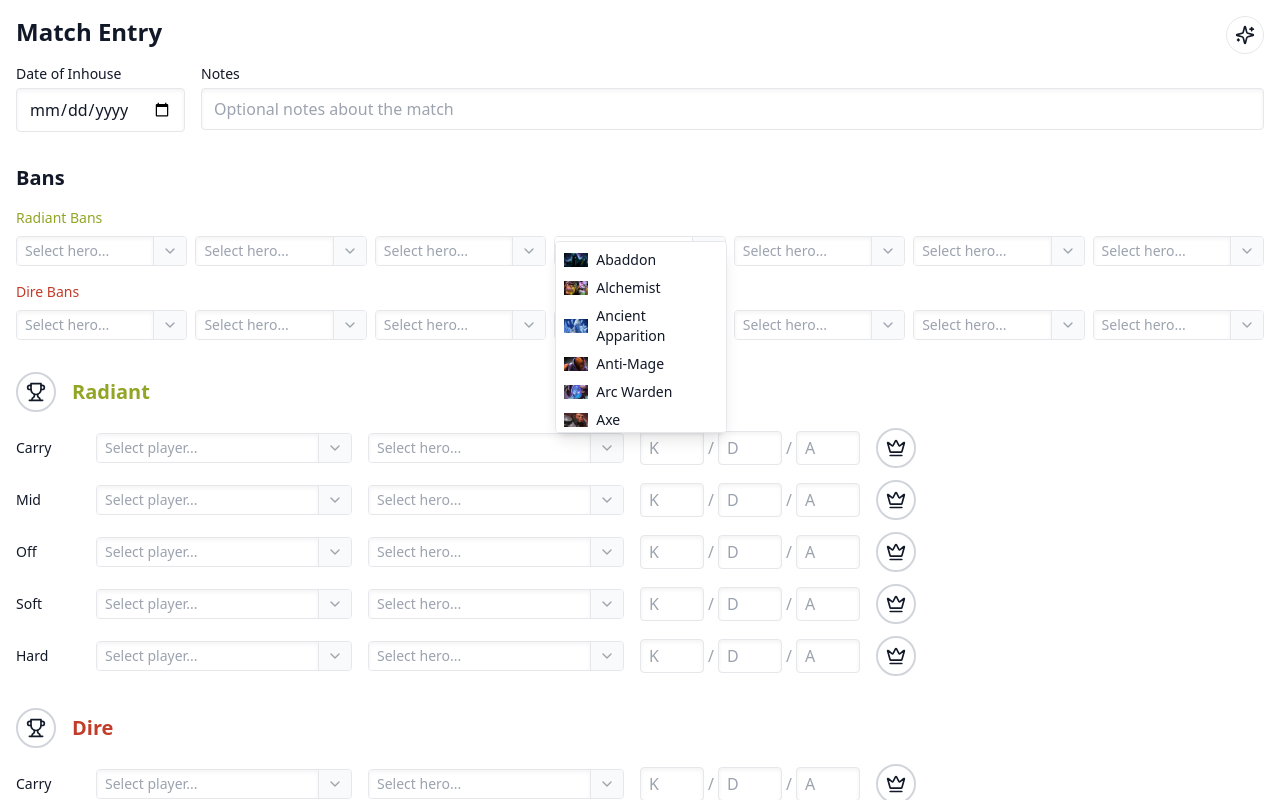
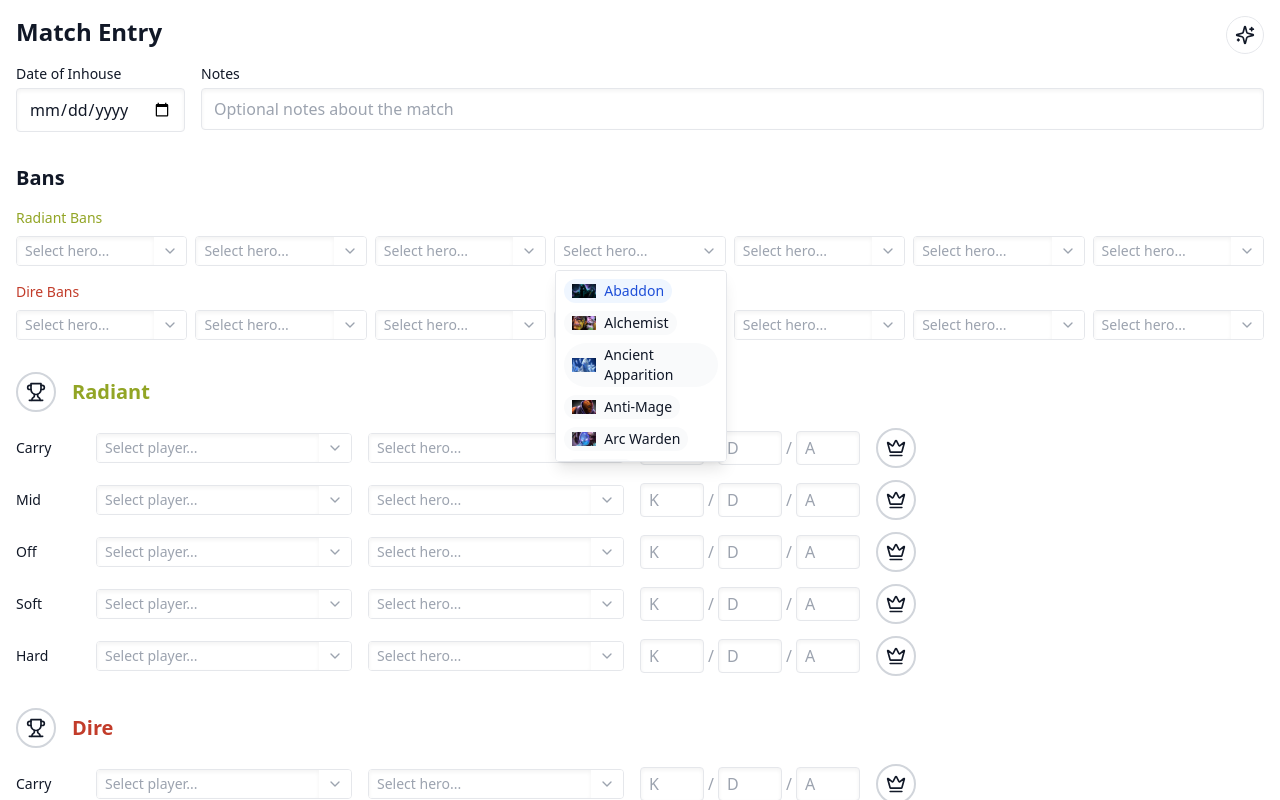
Before and after one commit to milkywayw/dota2-inhouse-stats-form, a React (Vite) app: page / in a window 1280 px wide. Both pictures are taken after a click on the button 708 px from the left and 251 px from the top of the page. Shown: the top 800 px of the page. Built offline with nearby package versions, Linux system fonts and the light colour scheme.

Commit message:
Clean up UX for adding new players on the fly

```diff
--- a/src/components/ui/selectors/ComboboxSelector/index.jsx
+++ b/src/components/ui/selectors/ComboboxSelector/index.jsx
@@ -1,9 +1,10 @@
 import { useState, useEffect } from 'react';
 import { Combobox } from '@headlessui/react';
-import { ChevronDown, Plus } from 'lucide-react';
+import { ChevronDown, Plus, X } from 'lucide-react';
 import { useComboboxSearch } from '../../../../hooks/useComboboxSearch';
 
 const ComboboxSelector = ({
+  id,
   selectedItem,
   onChange,
   availableItems,
@@ -15,30 +16,53 @@ const ComboboxSelector = ({
   allowAddNew = false,
 }) => {
   const { query, setQuery, filteredItems } = useComboboxSearch(availableItems);
-  const [isAddingNew, setIsAddingNew] = useState(false);
-  const [newItemValue, setNewItemValue] = useState('');
+  const [newlyAddedItems, setNewlyAddedItems] = useState(new Set());
+  const inputId = id || Math.random().toString(36).substr(2, 9);
 
-  // Reset states when selectedItem changes
+  // Check for exact match (case insensitive)
+  const hasExactMatch =
+    query !== '' && availableItems.some((item) => item.toLowerCase() === query.toLowerCase());
+
+  // Reset states when selectedItem changes to null
   useEffect(() => {
     if (selectedItem === null) {
       setQuery('');
-      setIsAddingNew(false);
-      setNewItemValue('');
     }
   }, [selectedItem, setQuery]);
 
-  const handleAddNewClick = () => {
-    setIsAddingNew(true);
-    setNewItemValue(query);
+  const handleAddNew = (value) => {
+    const newValue = value || query.trim();
+    if (newValue) {
+      setNewlyAddedItems((prev) => new Set(prev).add(newValue));
+      setQuery('');
+      onChange(newValue);
+    }
   };
 
-  const handleNewItemSubmit = (e) => {
-    e.preventDefault();
-    if (newItemValue.trim()) {
-      onChange(newItemValue.trim());
-      setIsAddingNew(false);
-      setNewItemValue('');
+  const handleClear = (e) => {
+    e.stopPropagation();
+    onChange(null);
+    setQuery('');
+    // Focus the input after a short delay to ensure it exists
+    setTimeout(() => {
+      const input = document.querySelector(`#${inputId}`);
+      if (input) {
+        input.focus();
       }
+    }, 0);
+  };
+
+  const isNewlyAdded = (item) => newlyAddedItems.has(item);
+
+  // Create special "Add new" option value
+  const getAddNewOption = () => {
+    const value = query.trim();
+    return {
+      id: '__add_new__',
+      value: value || 'new_player',
+      label: value ? `Add "${value}"` : 'Add new player...',
+      isNew: true,
+    };
   };
 
   return (
@@ -48,68 +72,88 @@ const ComboboxSelector = ({
           error ? 'border-theme-error' : 'border-theme-border'
         }`}
       >
-        {isAddingNew ? (
-          <form onSubmit={handleNewItemSubmit} className="flex flex-1">
-            <input
-              autoFocus
-              type="text"
-              value={newItemValue}
-              onChange={(e) => setNewItemValue(e.target.value)}
-              onBlur={() => {
-                if (!newItemValue.trim()) {
-                  setIsAddingNew(false);
+        <Combobox
+          value={selectedItem}
+          onChange={(value) => {
+            if (typeof value === 'object' && value?.isNew) {
+              handleAddNew(value.value);
+            } else {
+              onChange(value);
             }
           }}
-              className="w-full px-2 py-1 text-sm border-none focus:ring-0 combobox-input text-theme-text"
-              placeholder="Enter new name..."
-            />
-            <button
-              type="submit"
-              className="px-2 bg-theme-surface-secondary border-l border-theme-border hover:bg-theme-primary hover:text-theme-primary-text"
+          disabled={disabled}
+          nullable
         >
-              <Plus className="h-4 w-4" />
+          <div className="flex items-center flex-1 bg-theme-surface">
+            {selectedItem ? (
+              <div className="flex-1 px-2 py-1">
+                <div className="inline-flex items-center px-2 py-0.5 rounded-full bg-theme-surface-secondary text-theme-text gap-2 whitespace-nowrap text-sm">
+                  {renderSelectedItem(selectedItem)}
+                  <span className={isNewlyAdded(selectedItem) ? 'italic' : ''}>{selectedItem}</span>
+                  <button onClick={handleClear} className="hover:text-theme-error ml-1">
+                    <X className="h-3 w-3" />
                   </button>
-          </form>
+                </div>
+              </div>
             ) : (
-          <Combobox value={selectedItem} onChange={onChange} disabled={disabled}>
-            <div className="flex items-center flex-1 bg-theme-surface">
-              {selectedItem && renderSelectedItem(selectedItem)}
+              <div className="flex flex-1 items-center">
                 <Combobox.Input
+                  id={inputId}
                   className="w-full px-2 py-1 text-sm border-none focus:ring-0 combobox-input text-theme-text placeholder-theme-text-muted"
                   onChange={(event) => setQuery(event.target.value)}
-                displayValue={(item) => item || ''}
+                  displayValue={(item) => (typeof item === 'string' ? item : '')}
                   placeholder={placeholder}
                 />
-            </div>
-            <Combobox.Button className="px-2 bg-theme-surface-secondary border-l border-theme-border">
+                <Combobox.Button className="h-full px-2">
                   <ChevronDown className="h-4 w-4 text-theme-text-muted" />
                 </Combobox.Button>
-            <Combobox.Options className="absolute z-10 w-full mt-1 max-h-48 overflow-auto rounded bg-theme-surface py-1 text-sm shadow-lg border border-theme-border">
+              </div>
+            )}
+          </div>
+          <Combobox.Options className="absolute z-10 w-full mt-1 max-h-48 overflow-auto rounded bg-theme-surface py-1 text-sm shadow-lg border border-theme-border top-full">
             {filteredItems.map((item) => (
               <Combobox.Option
                 key={item}
                 value={item}
-                  className={({ active }) =>
-                    `px-2 py-1 cursor-pointer dropdown-option ${
+                className={`px-2 py-1 cursor-pointer dropdown-option`}
+              >
+                {({ active }) => (
+                  <div
+                    className={`${
                       active ? 'bg-theme-highlight text-theme-highlight-text' : 'text-theme-text'
-                    }`
-                  }
+                    } px-2 py-0.5 rounded-full bg-theme-surface-secondary inline-flex items-center gap-2 max-w-full`}
                   >
-                  {({ active }) => renderOption(item, active)}
+                    {renderOption(item, active)}
+                  </div>
+                )}
               </Combobox.Option>
             ))}
-              {allowAddNew && (
-                <button
-                  onClick={handleAddNewClick}
-                  className="w-full px-2 py-1 text-left border-t border-theme-border text-theme-text-muted hover:bg-theme-highlight hover:text-theme-highlight-text flex items-center gap-2"
+            {filteredItems.length === 0 && query !== '' && !allowAddNew && (
+              <div className="px-2 py-1 text-theme-text-muted">Nothing found.</div>
+            )}
+            {allowAddNew && !hasExactMatch && (
+              <Combobox.Option
+                value={getAddNewOption()}
+                className={`w-full border-t border-theme-border cursor-pointer`}
+              >
+                {({ active }) => (
+                  <div
+                    className={`px-2 py-1 flex items-center gap-2 ${
+                      active
+                        ? 'bg-theme-highlight text-theme-highlight-text'
+                        : 'text-theme-text-muted'
+                    }`}
                   >
                     <Plus className="h-4 w-4" />
-                  <span className="italic">Add new player...</span>
-                </button>
+                    <span className={query.trim() === '' ? 'italic' : ''}>
+                      {query.trim() ? `Add "${query.trim()}"` : 'Add new player...'}
+                    </span>
+                  </div>
+                )}
+              </Combobox.Option>
             )}
           </Combobox.Options>
         </Combobox>
-        )}
       </div>
     </div>
   );
--- a/src/components/ui/selectors/HeroSelector/index.jsx
+++ b/src/components/ui/selectors/HeroSelector/index.jsx
@@ -3,14 +3,15 @@ import { getHeroImagePath } from '../../../../utils/hero-utils';
 
 const HeroSelector = ({ selectedHero, onChange, availableHeroes, ...props }) => {
   const renderHeroImage = (hero) => (
-    <img src={getHeroImagePath(hero)} alt={hero} className="w-8 h-4.5 object-cover ml-1" />
+    <img src={getHeroImagePath(hero, 'small')} alt={hero} className="w-6 h-3.5 object-cover" />
   );
 
+  // For dropdown options, show both image and name
   const renderOption = (hero) => (
-    <div className="flex items-center gap-2">
-      <img src={getHeroImagePath(hero)} alt={hero} className="w-6 h-3.5 object-cover" />
-      <span>{hero}</span>
-    </div>
+    <>
+      {renderHeroImage(hero)}
+      <span className="text-sm">{hero}</span>
+    </>
   );
 
   return (
```
Lines whose indentation alone changed are shown as unchanged.
